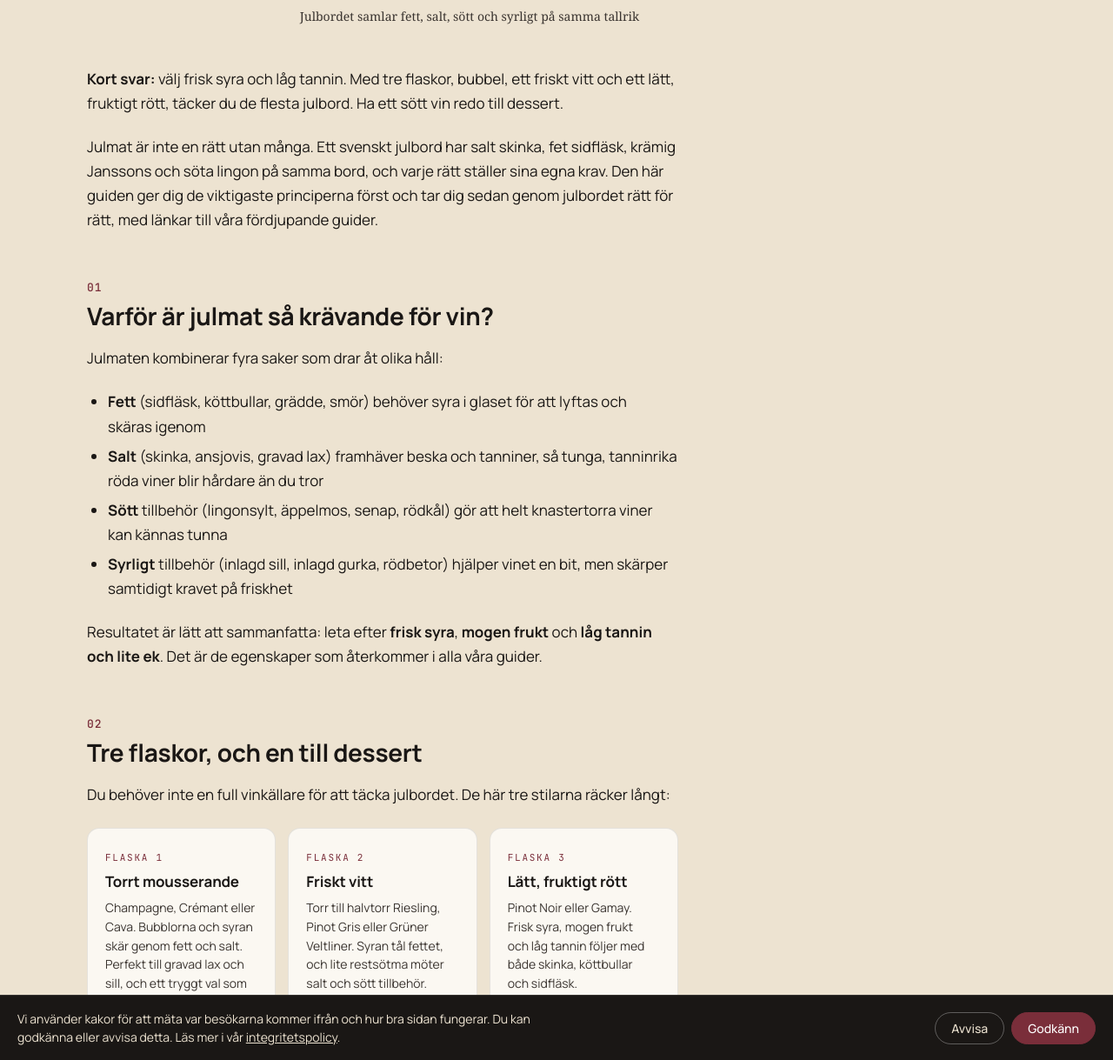
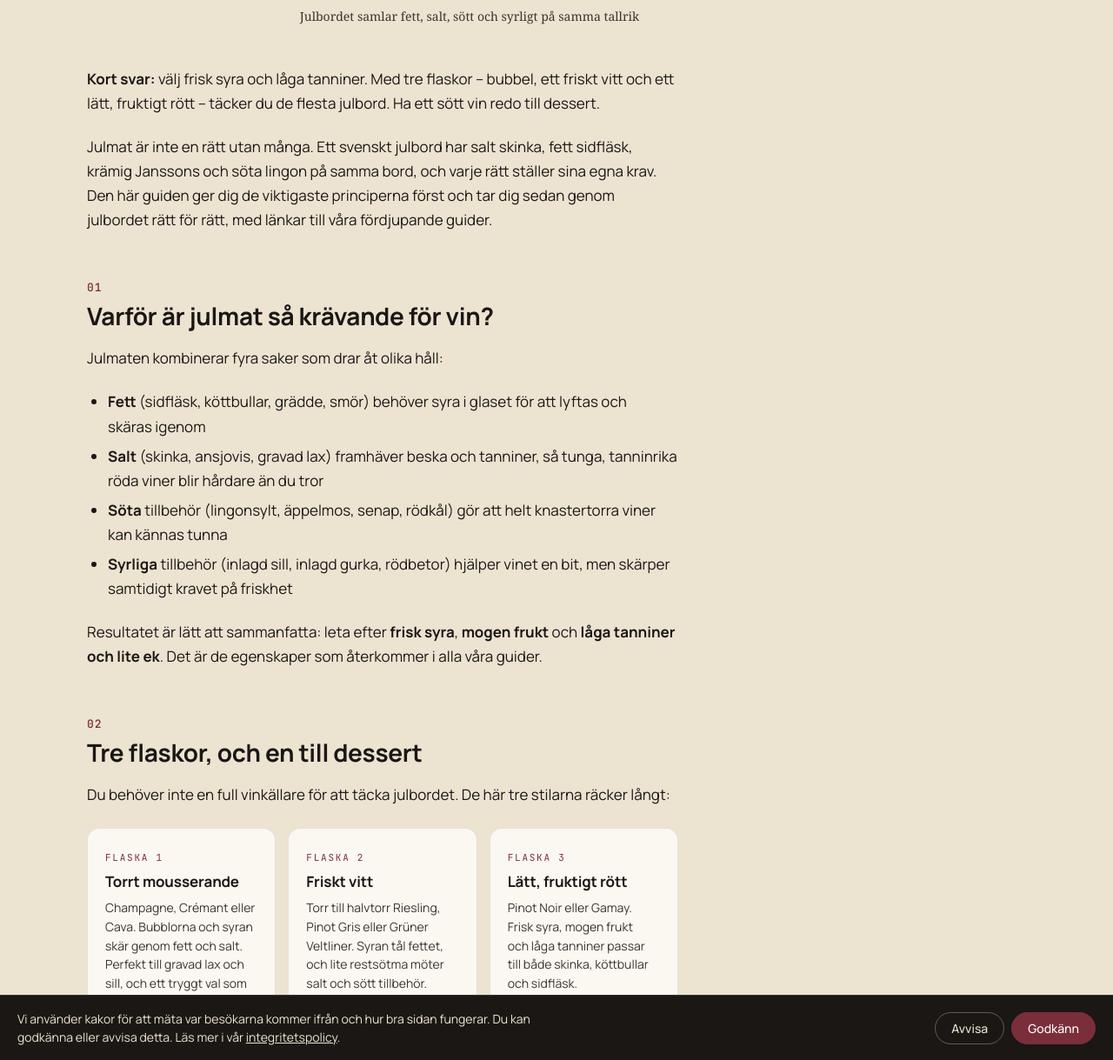
Before and after one commit to timkirstein/elvina-support, a Jekyll site: the page built from vin-till-julmat.md, in a window 1280 px wide and 1400 px high, scrolled down 710 px, cut to the strip 181-1400 px from the top of the window. Shown: the whole strip at 87% size. Built offline with Jekyll 4.4.1, drawn with Linux system fonts in a browser that asks for light colours; some web fonts are replaced; some of the changed text lies outside the part shown.

Commit message:
Rätta språkfel i julmatsguiden, datumformat och sidfot
Ta bort punkt efter dag i datum (svensk datumform), byt Savino AS mot
Savino Kirstein i sidfoten och rätta språk i vin-till-julmat.

Co-Authored-By: Claude Sonnet 5.5 <noreply@anthropic.com>
Claude-Session: https://claude.ai/code/session_01VK1QESKs2Q5PeSF9fLTgGr

```diff
--- a/_includes/footer.html
+++ b/_includes/footer.html
@@ -1,6 +1,6 @@
 <footer class="site-footer">
   <div class="inner">
-    <span>© <span id="footer-year"></span> Elvina · Savino AS</span>
+    <span>© <span id="footer-year"></span> Elvina · Savino Kirstein</span>
     <nav class="links" aria-label="Sidfotsnavigering">
       <a href="/blogg/">Blogg</a>
       <a href="/om/">Om Elvina</a>
--- a/_includes/meta-row.html
+++ b/_includes/meta-row.html
@@ -8,7 +8,7 @@
   {% if page.category %}
   <a class="cat" href="/blogg/kategori/{{ page.category | slugify }}/">{{ page.category }}</a>
   {% endif %}
-  <span>{{ day }}. {{ sv_month }} {{ year }}</span>
+  <span>{{ day }} {{ sv_month }} {{ year }}</span>
   <span class="dot" aria-hidden="true"></span>
   <span>Elvina</span>
   <span class="dot" aria-hidden="true"></span>
--- a/_includes/related-posts.html
+++ b/_includes/related-posts.html
@@ -11,7 +11,7 @@
     <a class="card" href="{{ post.url | relative_url }}">
       {% if post.category %}<span class="cat-tag">{{ post.category }}</span>{% endif %}
       <h5>{{ post.title }}</h5>
-      <span class="date">{{ r_day }}. {{ r_month }} {{ r_year }}</span>
+      <span class="date">{{ r_day }} {{ r_month }} {{ r_year }}</span>
     </a>
     {% endfor %}
   </div>
--- a/_layouts/blog-index.html
+++ b/_layouts/blog-index.html
@@ -39,7 +39,7 @@ layout: default
         {% if post.category %}<span class="cat-tag">{{ post.category }}</span>{% endif %}
         <h2>{{ post.title }}</h2>
         {% if post.description %}<p class="post-desc">{{ post.description }}</p>{% endif %}
-        <span class="date">{{ day }}. {{ sv_month }} {{ year }}</span>
+        <span class="date">{{ day }} {{ sv_month }} {{ year }}</span>
       </a>
       {% endfor %}
     </div>
--- a/_layouts/category.html
+++ b/_layouts/category.html
@@ -28,7 +28,7 @@ layout: default
         {% if post.category %}<span class="cat-tag">{{ post.category }}</span>{% endif %}
         <h2>{{ post.title }}</h2>
         {% if post.description %}<p class="post-desc">{{ post.description }}</p>{% endif %}
-        <span class="date">{{ day }}. {{ sv_month }} {{ year }}</span>
+        <span class="date">{{ day }} {{ sv_month }} {{ year }}</span>
       </a>
       {% endfor %}
     </div>
--- a/vin-till-julmat.md
+++ b/vin-till-julmat.md
@@ -22,22 +22,22 @@ courses:
         wine: "Friskt, syrligt vitt vin eller mousserande med ren frukt, till exempel Champagne eller torr Riesling."
         url: /blogg/vin-till-gravad-lax/
       - name: "Janssons frestelse"
-        wine: "Friskt, rent vin med god syra och medelfyllig kropp."
+        wine: "Friskt, rent vin med god syra och medelkropp."
         url: /blogg/vin-till-janssons-frestelse/
   - title: "Kött och varmrätter"
-    intro: "Julbordets kött är fett och salt. God syra, fruktighet och låg tannin gör vinet allsidigt."
+    intro: "Julbordets kött är fett och salt. God syra, fruktighet och låga tanniner gör vinet allsidigt."
     dishes:
       - name: "Julskinka"
-        wine: "Fruktighet, frisk syra och lätt tannin. Lätt till medelfyllig kropp."
+        wine: "Fruktighet, frisk syra och lätta tanniner. Lätt till medelfylligt vin."
         url: /blogg/vin-till-julskinka/
       - name: "Julköttbullar"
-        wine: "Fruktigt rött med mjuk tannin och frisk syra, som Pinot Noir eller Gamay."
+        wine: "Fruktigt rött med mjuka tanniner och frisk syra, som Pinot Noir eller Gamay."
         url: /blogg/vin-till-julkottbullar/
       - name: "Ugnsbakat sidfläsk"
         wine: "Hög syra, saftig frukt och låga tanniner."
         url: /blogg/vin-till-ugnsbakat-sidflask/
       - name: "Kalkon med kastanjefyllning"
-        wine: "Fruktigt, men balanserat vin med nötig djup och god syra."
+        wine: "Fruktigt, men balanserat vin med nötigt djup och god syra."
         url: /blogg/vin-till-kalkon-med-kastanjefyllning/
   - title: "Dessert och ost"
     intro: "Vinet bör vara minst lika sött som desserten, annars känns det tunt och surt."
@@ -46,25 +46,25 @@ courses:
         wine: "Lätt sött vin med frisk syra och bärfrukt, till exempel Moscato d'Asti eller Brachetto d'Acqui."
         url: /blogg/vin-till-ris-a-la-malta/
       - name: "Ostbricka"
-        wine: "God syra, intensitetsmatchning och låg till måttlig tannin."
+        wine: "God syra, intensitetsmatchning och låga till måttliga tanniner."
         url: /blogg/vin-till-ostbricka/
 faq:
   - q: "Vilket vin passar till hela julbordet?"
-    a: "Inget vin är perfekt till allt, men ett allsidigt vin med god syra, mogen frukt och medelfyllig kropp är sällan fel. Halvtorr Riesling, Pinot Gris eller en lätt Pinot Noir fungerar till julskinka, köttbullar och sidfläsk. Torrt mousserande vin passar från förrätten och framåt."
+    a: "Inget vin är perfekt till allt, men ett allsidigt vin med god syra, mogen frukt och medelkropp är sällan fel. Halvtorr Riesling, Pinot Gris eller en lätt Pinot Noir fungerar till julskinka, köttbullar och sidfläsk. Torrt mousserande vin passar från förrätten och framåt."
   - q: "Rött eller vitt till julskinka?"
-    a: "Båda kan fungera. Julskinkan med senap och ströbröd passar bäst med ett fruktigt vin med frisk syra och lätt till medelfyllig kropp. Är skinkan penslad med söt senap passar en halvtorr Riesling eller Pinot Gris. Föredrar du rött fungerar lätt Pinot Noir, Gamay eller en fruktig Dolcetto. Undvik kraftiga viner med mycket tannin och ek."
+    a: "Båda kan fungera. Julskinkan med senap och ströbröd passar bäst med ett fruktigt, lätt till medelfylligt vin med frisk syra. Är skinkan penslad med söt senap passar en halvtorr Riesling eller Pinot Gris. Föredrar du rött fungerar lätt Pinot Noir, Gamay eller en fruktig Dolcetto. Undvik kraftiga viner med mycket tannin och ek."
   - q: "Vilket vin passar till sill?"
     a: "Sillen är syrlig och salt, så välj ett friskt, syrligt vin eller ett mousserande med ren frukt. Torrt mousserande fungerar genom hela sillbordet. Till söt senapssill passar halvtorr Riesling, till löksill och matjessill torr Riesling, Chablis eller Sauvignon Blanc. Många tycker dock att snaps och öl smakar bäst till sillen."
   - q: "Vilket vin passar till Janssons frestelse?"
-    a: "Janssons frestelse är krämig och salt av ansjovis och grädde. Ett friskt, rent vin med god syra och medelfyllig kropp lyfter rätten utan att ta över. Är gratängen rik på grädde passar Chablis, en ekfri Chardonnay eller Chenin Blanc. Champagne och andra torra mousserande viner är också ett klassiskt val."
+    a: "Janssons frestelse är krämig och salt av ansjovis och grädde. Ett friskt, rent vin med god syra och medelkropp lyfter rätten utan att ta över. Är gratängen rik på grädde passar Chablis, en ekfri Chardonnay eller Chenin Blanc. Champagne och andra torra mousserande viner är också ett klassiskt val."
   - q: "Vilket vin passar till ris à la Malta?"
     a: "Ett lätt sött vin med frisk syra och bärfrukt, till exempel Moscato d'Asti, Asti eller Brachetto d'Acqui. Är hallonsåsen mycket söt bör vinet vara minst lika sött."
   - q: "Hur hittar jag en konkret flaska på Systembolaget?"
     a: "Beskriv rätten i Elvina-appen, så får du konkreta viner ur sortimentet i den Systembolagsbutik du väljer, med en förklaring till varför varje vin passar."
 ---
-**Kort svar:** välj frisk syra och låg tannin. Med tre flaskor, bubbel, ett friskt vitt och ett lätt, fruktigt rött, täcker du de flesta julbord. Ha ett sött vin redo till dessert.
+**Kort svar:** välj frisk syra och låga tanniner. Med tre flaskor – bubbel, ett friskt vitt och ett lätt, fruktigt rött – täcker du de flesta julbord. Ha ett sött vin redo till dessert.
 
-Julmat är inte en rätt utan många. Ett svenskt julbord har salt skinka, fet sidfläsk, krämig Janssons och söta lingon på samma bord, och varje rätt ställer sina egna krav. Den här guiden ger dig de viktigaste principerna först och tar dig sedan genom julbordet rätt för rätt, med länkar till våra fördjupande guider.
+Julmat är inte en rätt utan många. Ett svenskt julbord har salt skinka, fett sidfläsk, krämig Janssons och söta lingon på samma bord, och varje rätt ställer sina egna krav. Den här guiden ger dig de viktigaste principerna först och tar dig sedan genom julbordet rätt för rätt, med länkar till våra fördjupande guider.
 
 ## Varför är julmat så krävande för vin?
 
@@ -72,10 +72,10 @@ Julmaten kombinerar fyra saker som drar åt olika håll:
 
 - **Fett** (sidfläsk, köttbullar, grädde, smör) behöver syra i glaset för att lyftas och skäras igenom
 - **Salt** (skinka, ansjovis, gravad lax) framhäver beska och tanniner, så tunga, tanninrika röda viner blir hårdare än du tror
-- **Sött** tillbehör (lingonsylt, äppelmos, senap, rödkål) gör att helt knastertorra viner kan kännas tunna
-- **Syrligt** tillbehör (inlagd sill, inlagd gurka, rödbetor) hjälper vinet en bit, men skärper samtidigt kravet på friskhet
+- **Söta** tillbehör (lingonsylt, äppelmos, senap, rödkål) gör att helt knastertorra viner kan kännas tunna
+- **Syrliga** tillbehör (inlagd sill, inlagd gurka, rödbetor) hjälper vinet en bit, men skärper samtidigt kravet på friskhet
 
-Resultatet är lätt att sammanfatta: leta efter **frisk syra**, **mogen frukt** och **låg tannin och lite ek**. Det är de egenskaper som återkommer i alla våra guider.
+Resultatet är lätt att sammanfatta: leta efter **frisk syra**, **mogen frukt** och **låga tanniner och lite ek**. Det är de egenskaper som återkommer i alla våra guider.
 
 ## Tre flaskor, och en till dessert
 
@@ -95,7 +95,7 @@ Du behöver inte en full vinkällare för att täcka julbordet. De här tre stil
   <div class="pillar-trio-item">
     <span class="num">Flaska 3</span>
     <h3>Lätt, fruktigt rött</h3>
-    <p>Pinot Noir eller Gamay. Frisk syra, mogen frukt och låg tannin följer med både skinka, köttbullar och sidfläsk.</p>
+    <p>Pinot Noir eller Gamay. Frisk syra, mogen frukt och låga tanniner passar till både skinka, köttbullar och sidfläsk.</p>
   </div>
 </div>
 
@@ -126,7 +126,7 @@ Samma rätt kan kräva olika vin beroende på vad som står bredvid:
 - **Lingonsylt, äppelmos och rödkål** tillför fruktighet och sötma och öppnar för viner med lite mognare frukt
 - **Inlagd sill och inlagd gurka** är syrliga och hjälper vinet, som då kan ha något mindre syra
 - **Senap** är skarp, och lite restsötma i vinet dämpar den
-- **Gräddsås och kryddig korv** blir lätt beska och hårda med mycket tannin och ek, så håll dig till låg tannin
+- **Med gräddsås och kryddig korv** blir viner med mycket tannin och ek lätt beska och hårda, så håll dig till låga tanniner
 
 ## Hitta rätt flaska
 
```
Also changed, not shown: other parts of vin-till-julmat.md (+2 -2 lines).
